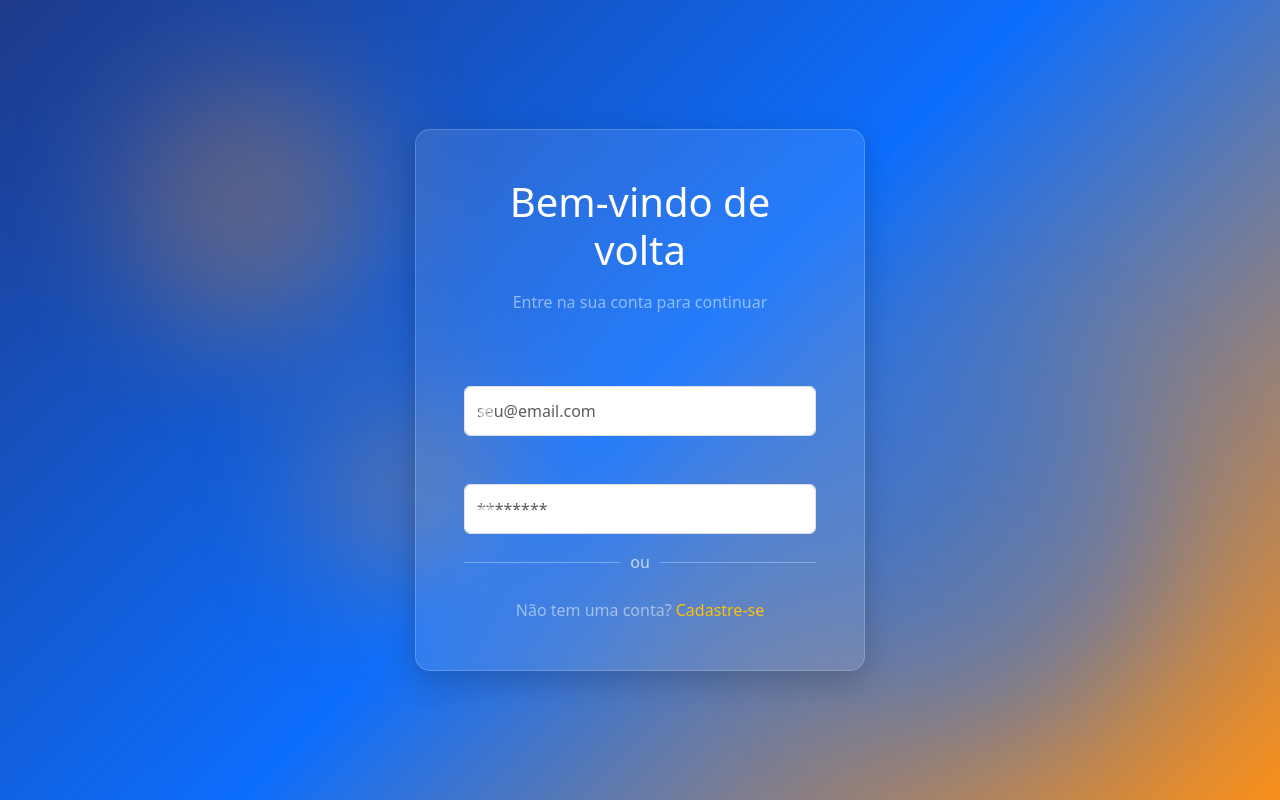
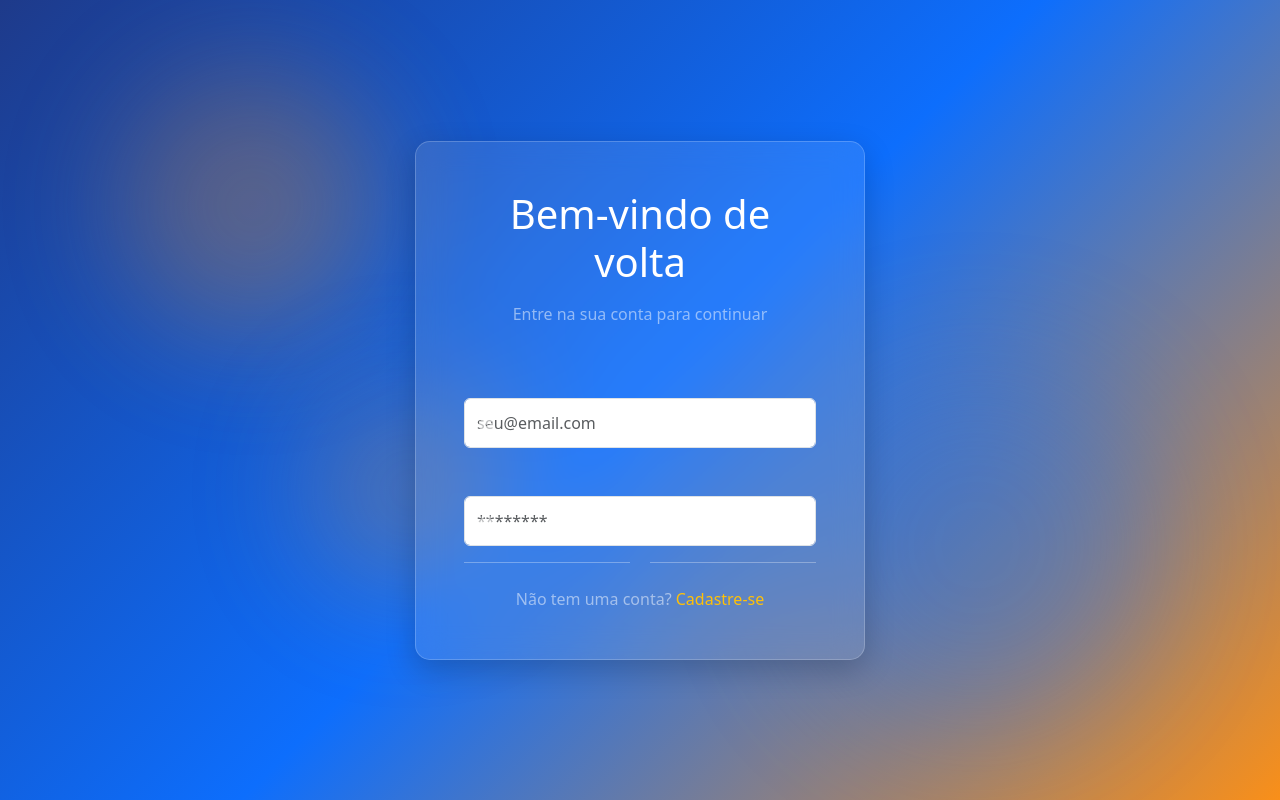
Before and after one commit to lima-12/controle-estoque-sd, a PHP site: page /formulario-hostgator/index2.php in a window 1280 px wide. Run offline with PHP 8.4, Linux system fonts and the light colour scheme; a stand-in replaces the project's code that opens the database connection.

Commit message:
retirada de texto do front

```diff
--- a/index2.php
+++ b/index2.php
@@ -48,7 +48,7 @@
                     </div>
                 </div>
 
-                <div class="divider mb-4">ou</div>
+                <div class="divider mb-4"></div>
 
                 <div class="text-center">
                     <span class="text-white-50">Não tem uma conta? </span>
```
